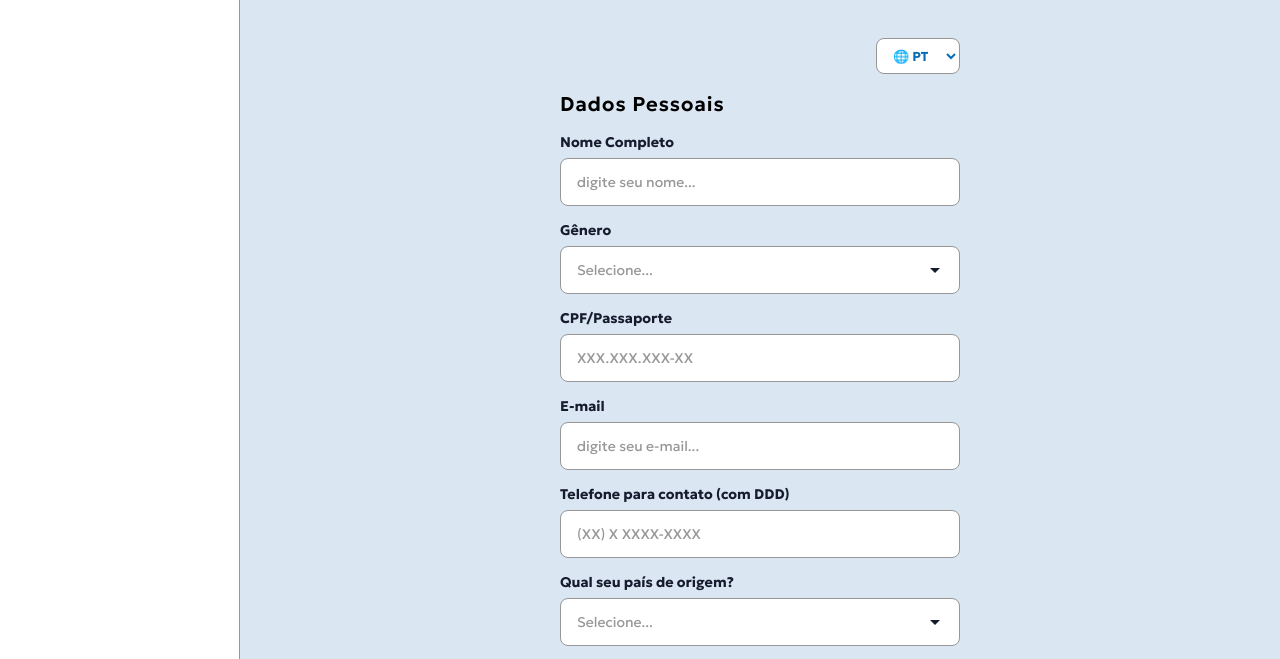
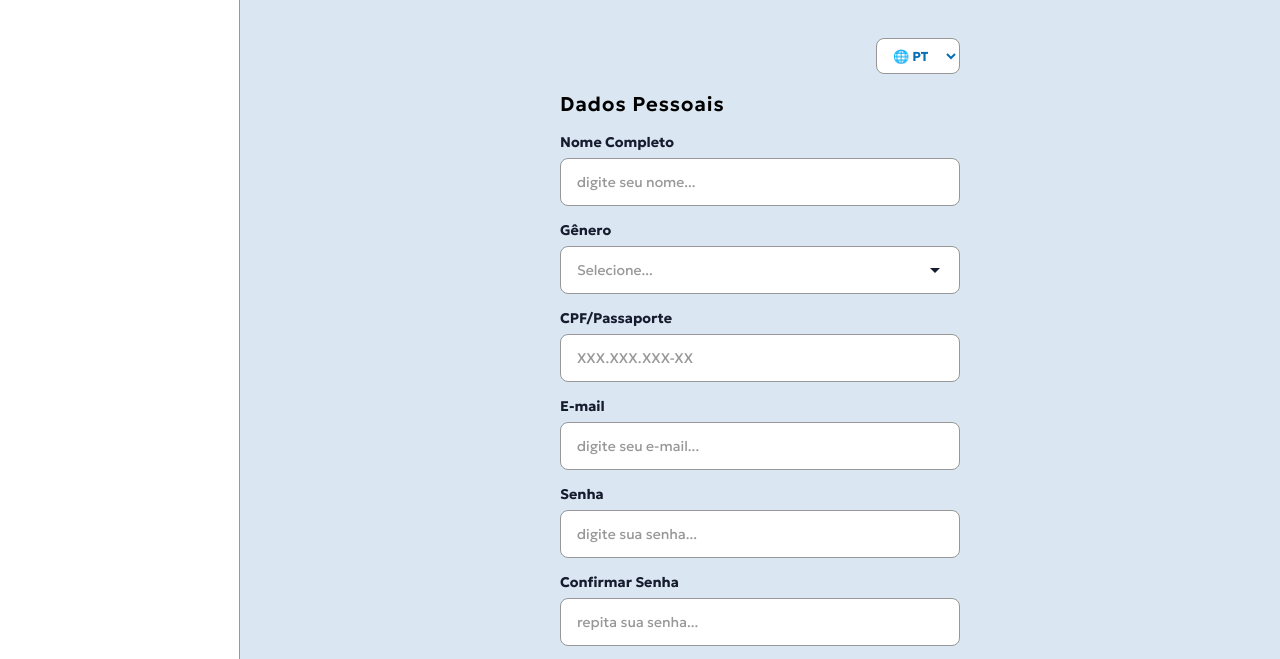
Before and after one commit to nikk898/migufu, a plain HTML site: page front-end-teste/pages/cadastro-estudante.html in a window 1280 px wide. Shown: the part 98-757 px from the top of the page. Drawn offline with Linux system fonts and the light colour scheme.

Commit message:
Campo senha no formulário

```diff
--- a/front-end-teste/pages/cadastro-estudante.html
+++ b/front-end-teste/pages/cadastro-estudante.html
@@ -164,6 +164,38 @@
                   aria-describedby="erro-email"
                 />
                 <p class="campo__erro" id="erro-email" role="alert" hidden></p>
+              </div>
+
+              <!-- Campo de Senha -->
+              <div class="campo">
+                <label class="campo__rotulo" for="senha">Senha</label>
+                <input
+                  class="campo__entrada"
+                  type="password"
+                  id="senha"
+                  name="senha"
+                  placeholder="digite sua senha..."
+                  autocomplete="new-password"
+                  required
+                  aria-describedby="erro-senha"
+                />
+                <p class="campo__erro" id="erro-senha" role="alert" hidden></p>
+              </div>
+
+              <!-- Campo de Confirmar Senha -->
+              <div class="campo">
+                <label class="campo__rotulo" for="confirmar-senha">Confirmar Senha</label>
+                <input
+                  class="campo__entrada"
+                  type="password"
+                  id="confirmar-senha"
+                  name="confirmar_senha"
+                  placeholder="repita sua senha..."
+                  autocomplete="new-password"
+                  required
+                  aria-describedby="erro-confirmar-senha"
+                />
+                <p class="campo__erro" id="erro-confirmar-senha" role="alert" hidden></p>
               </div>
 
               <div class="campo">
@@ -432,7 +464,6 @@
 
     <script src="../js/cadastro-dados.js"></script>
     <script src="../js/i18n.js"></script>
-    <script src="../js/api.js"></script>
     <script src="../js/cadastro.js"></script>
     <script src="../js/cadastro-traducao.js"></script>
   </body>
```
Also changed, not shown: front-end-teste/pages/cadastro-voluntario.html (+32 -1 lines).
